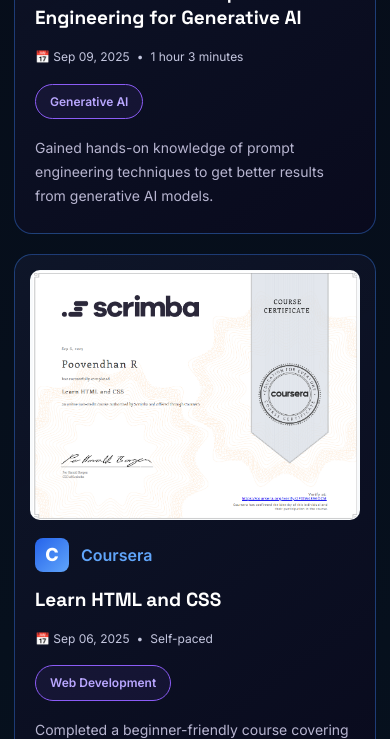
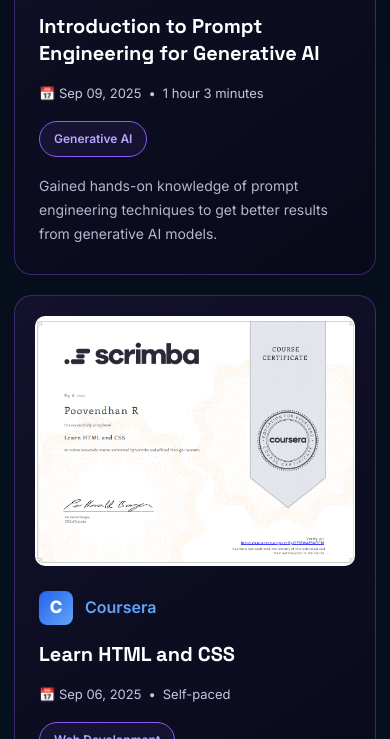
Before and after one commit to Poovendhan20/Poovendhanportfolio, a plain HTML site: page index.html in a window 390 px wide. Shown: the part 10514-11253 px from the top of the page. Drawn offline with Linux system fonts and the light colour scheme.

Commit message:
styles.css
New

```diff
--- a/styles.css
+++ b/styles.css
@@ -2650,3 +2650,244 @@
   }
 
 }
+/* =========================================================
+   CERTIFICATE FINAL FIX
+   ========================================================= */
+
+.certificate-card {
+    position: relative;
+    overflow: hidden;
+    border: 1px solid rgba(139, 92, 246, 0.35);
+    border-radius: 18px;
+    background: linear-gradient(
+        145deg,
+        rgba(20, 18, 45, 0.95),
+        rgba(8, 10, 25, 0.95)
+    );
+    transition: all 0.35s ease;
+}
+
+.certificate-card:hover {
+    transform: translateY(-8px);
+    border-color: #8b5cf6;
+    box-shadow:
+        0 20px 60px rgba(139, 92, 246, 0.22);
+}
+
+
+/* Certificate preview */
+
+.certificate-image {
+    width: calc(100% - 40px);
+    height: 270px;
+
+    margin: 20px;
+
+    display: flex;
+    align-items: center;
+    justify-content: center;
+
+    overflow: hidden;
+
+    border-radius: 10px;
+
+    background: #ffffff;
+
+    border: 1px solid rgba(255, 255, 255, 0.15);
+}
+
+.certificate-image img {
+    width: 100%;
+    height: 100%;
+
+    display: block;
+
+    object-fit: contain;
+}
+
+
+/* Certificate information */
+
+.certificate-content {
+    padding: 5px 24px 28px;
+}
+
+
+/* Platform row */
+
+.certificate-platform {
+    display: flex !important;
+
+    flex-direction: row !important;
+
+    align-items: center !important;
+
+    justify-content: flex-start !important;
+
+    gap: 12px !important;
+
+    width: 100%;
+
+    margin-bottom: 16px;
+
+    color: #60a5fa;
+
+    font-weight: 600;
+}
+
+
+/* LinkedIn / Coursera icon */
+
+.platform-icon {
+    flex: 0 0 34px;
+
+    width: 34px !important;
+    height: 34px !important;
+
+    display: flex !important;
+
+    align-items: center !important;
+    justify-content: center !important;
+
+    padding: 0 !important;
+
+    margin: 0 !important;
+
+    border-radius: 8px;
+
+    color: #ffffff;
+
+    font-size: 17px;
+
+    font-weight: 800;
+
+    line-height: 1;
+}
+
+.linkedin-icon {
+    background: #0a66c2;
+}
+
+.coursera-icon {
+    background: linear-gradient(
+        135deg,
+        #2563eb,
+        #60a5fa
+    );
+}
+
+
+/* Certificate title */
+
+.certificate-content h3 {
+    margin: 0 0 16px;
+
+    color: #ffffff;
+
+    font-family:
+        "Space Grotesk",
+        Inter,
+        sans-serif;
+
+    font-size: 20px;
+
+    line-height: 1.35;
+}
+
+
+/* Date / duration */
+
+.certificate-meta {
+    display: flex !important;
+
+    flex-direction: row !important;
+
+    align-items: center;
+
+    flex-wrap: wrap;
+
+    gap: 7px;
+
+    margin-bottom: 17px;
+
+    color: #c4c7df;
+
+    font-size: 13px;
+}
+
+
+/* Category */
+
+.certificate-tag {
+    display: inline-flex;
+
+    width: fit-content;
+
+    align-items: center;
+
+    padding: 7px 14px;
+
+    margin-bottom: 17px;
+
+    border-radius: 999px;
+
+    border: 1px solid #8b5cf6;
+
+    background: rgba(139, 92, 246, 0.08);
+
+    color: #b9a7ff;
+
+    font-size: 12px;
+
+    font-weight: 600;
+}
+
+
+/* Description */
+
+.certificate-content p {
+    margin: 0;
+
+    color: #b7b5d0;
+
+    font-size: 14px;
+
+    line-height: 1.7;
+}
+
+
+/* Certificate grid */
+
+.certificate-grid {
+    display: grid;
+
+    grid-template-columns:
+        repeat(3, minmax(0, 1fr));
+
+    gap: 20px;
+}
+
+
+/* Mobile */
+
+@media (max-width: 1000px) {
+
+    .certificate-grid {
+        grid-template-columns:
+            repeat(2, minmax(0, 1fr));
+    }
+
+}
+
+
+@media (max-width: 650px) {
+
+    .certificate-grid {
+        grid-template-columns: 1fr;
+    }
+
+    .certificate-image {
+        height: 250px;
+    }
+
+}
```
